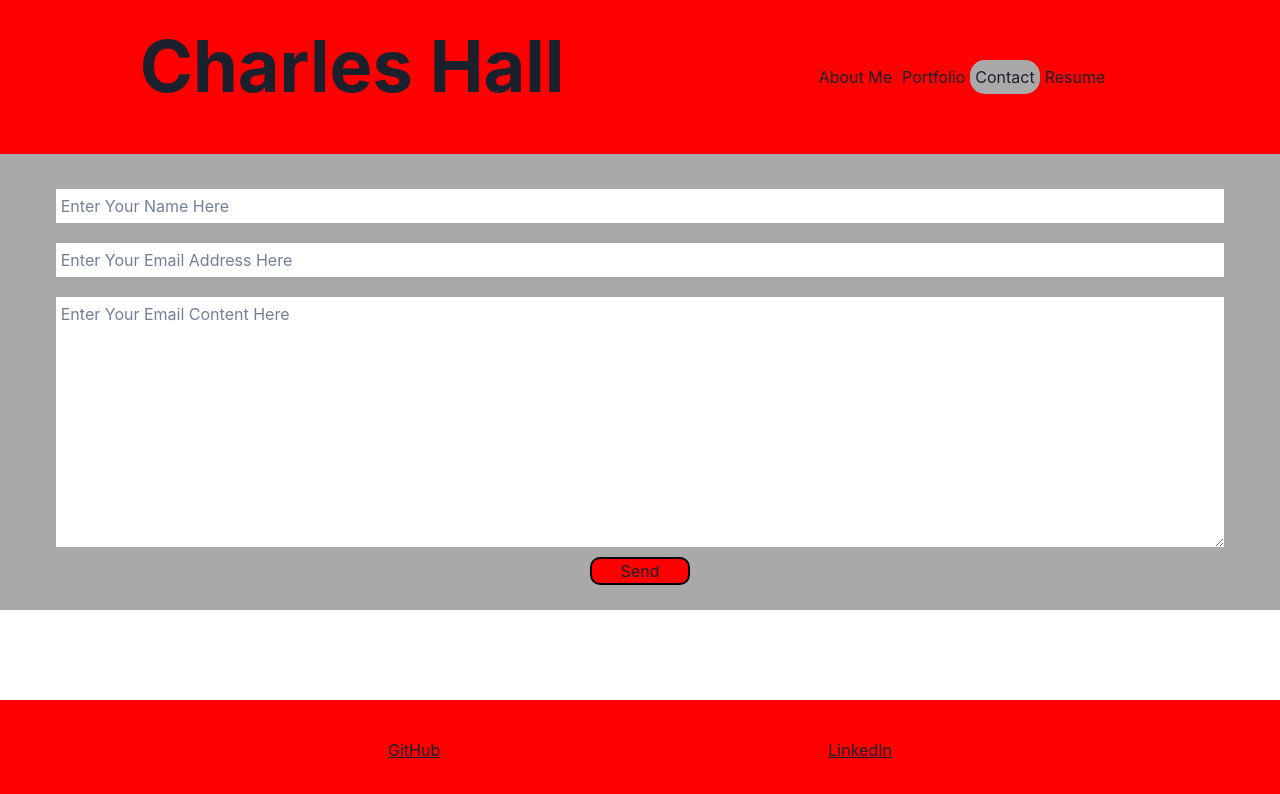
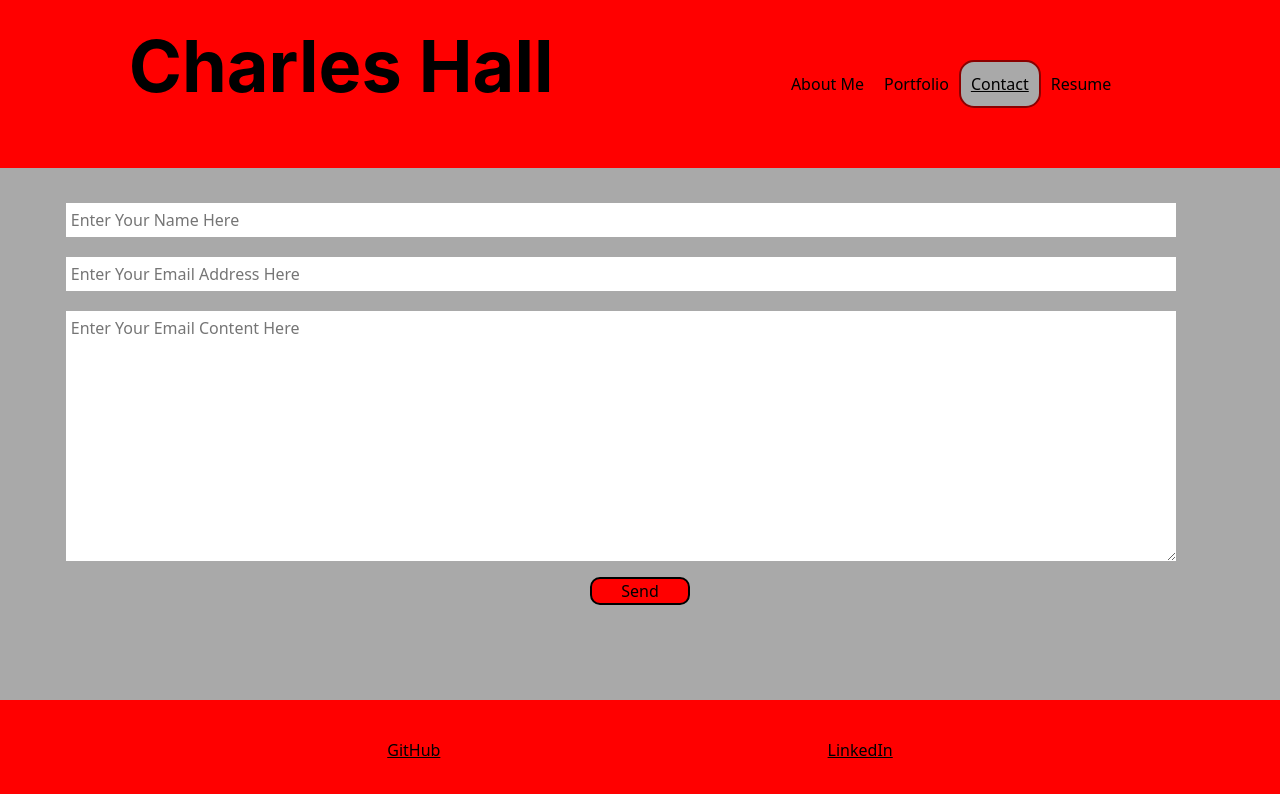
Before and after one commit to cspecialblackberry/Charles-Hall-Portfolio, a React (Vite) app in the folder react-portfolio/: page /Contact in a window 1280 px wide. Shown: the top 794 px of the page. Built offline with nearby package versions, Linux system fonts and the light colour scheme.

Commit message:
working on contact page

```diff
--- a/react-portfolio/src/App.css
+++ b/react-portfolio/src/App.css
@@ -1,11 +1,12 @@
-main{
-    height: 100%;
+body{
     background-color: darkgray;
 }
 
 .currentLink {
     background-color: darkgrey;
+    border: 2px solid darkred;
     border-radius: 15px;
+    text-decoration: underline;
 }
 
 .about-h1 {
@@ -19,6 +20,7 @@ main{
     display: flex;
     justify-content: space-evenly;
     padding: 30px;
+    padding-bottom: 125px;
 }
 
 .about-div p {
@@ -93,9 +95,14 @@ main{
     justify-content: space-between;
     height: auto;
     align-items: center;
+    padding-bottom: 125px;
 }
 
-.email-form input, textarea{
+.input-div{
+    width: 95%;
+}
+
+.input-div input, textarea{
     width: 95%;
     height: auto;
     padding: 5px;
--- a/react-portfolio/src/App.jsx
+++ b/react-portfolio/src/App.jsx
@@ -8,11 +8,13 @@ function App() {
 
   return (
     <>
-      <Header></Header>
+
       <main>
+        <Header></Header>
         <Outlet />
+        <Footer></Footer>
       </main>
-      <Footer></Footer>
+
     </>
   )
 }
--- a/react-portfolio/src/components/Nav.jsx
+++ b/react-portfolio/src/components/Nav.jsx
@@ -4,7 +4,7 @@ import { Link as ReactRouterLink, useLocation } from 'react-router-dom'
 
 const StyledLink = chakra(Link, {
     baseStyle: {
-        padding: '5px',
+        padding: '10px',
         _hover: {textDecoration: 'underline'},
         textAlign: 'center',
         alignSelf: 'center',
--- a/react-portfolio/src/main.jsx
+++ b/react-portfolio/src/main.jsx
@@ -18,7 +18,7 @@ const router = createBrowserRouter([
     path: '/',
     element:
       <React.StrictMode>
-        <ChakraProvider>
+        <ChakraProvider disableGlobalStyle={true}>
           <App />
         </ChakraProvider>
       </React.StrictMode>,
--- a/react-portfolio/src/pages/Contact.jsx
+++ b/react-portfolio/src/pages/Contact.jsx
@@ -1,16 +1,55 @@
-const handleClickAway = (event) => {
-    if (!event.target.value) {
-        alert('form required')
-    }
-}
+import { useState } from 'react'
 
 export default function Contact() {
+
+    const [isNameClicked, setIsNameClicked] = useState(false)
+    const [nameValue, setNameValue] = useState('')
+
+    const handleNameClick = (event) => {
+        setIsNameClicked(isNameClicked => false)
+    }
+
+    const [isEmailClicked, setIsEmailClicked] = useState(false)
+    const [emailValue, setEmailValue] = useState('')
+
+    const handleEmailClick = (event) => {
+
+    }
+
+    const [isMessageClicked, setIsMessageClicked] = useState(false)
+    const [messageValue, setMessageValue] = useState('')
+
+    const handleMessageClick = (event) => {
+
+    }
+
+
     return (
         <>
             <div className="email-form">
-                <input type="text" placeholder="Enter Your Name Here"></input>
-                <input type="text" placeholder="Enter Your Email Address Here"></input>
-                <textarea rows='10' placeholder="Enter Your Email Content Here"></textarea>
+                <div className='input-div'>
+                    <input
+                        type="text"
+                        placeholder="Enter Your Name Here"
+                        id='name'>
+                    </input>
+                </div>
+
+                <div className='input-div'>
+                    <input
+                        type="text"
+                        placeholder="Enter Your Email Address Here"
+                        id='email'>
+                    </input>
+                </div>
+
+                <div className='input-div'>
+                    <textarea
+                        rows='10'
+                        placeholder="Enter Your Email Content Here"
+                        id='message'>
+                    </textarea>
+                </div>
                 <button>Send</button>
             </div>
         </>
--- a/react-portfolio/src/pages/Portfolio.jsx
+++ b/react-portfolio/src/pages/Portfolio.jsx
@@ -1,5 +1,3 @@
-import { Link, Card, CardHeader, CardBody, Button } from '@chakra-ui/react'
-
 export default function Portfolio({sites}) {
     console.log(sites)
     return(
@@ -23,3 +21,4 @@ export default function Portfolio({sites}) {
         </>
     )
 }
+//todo make site-div own component
```
